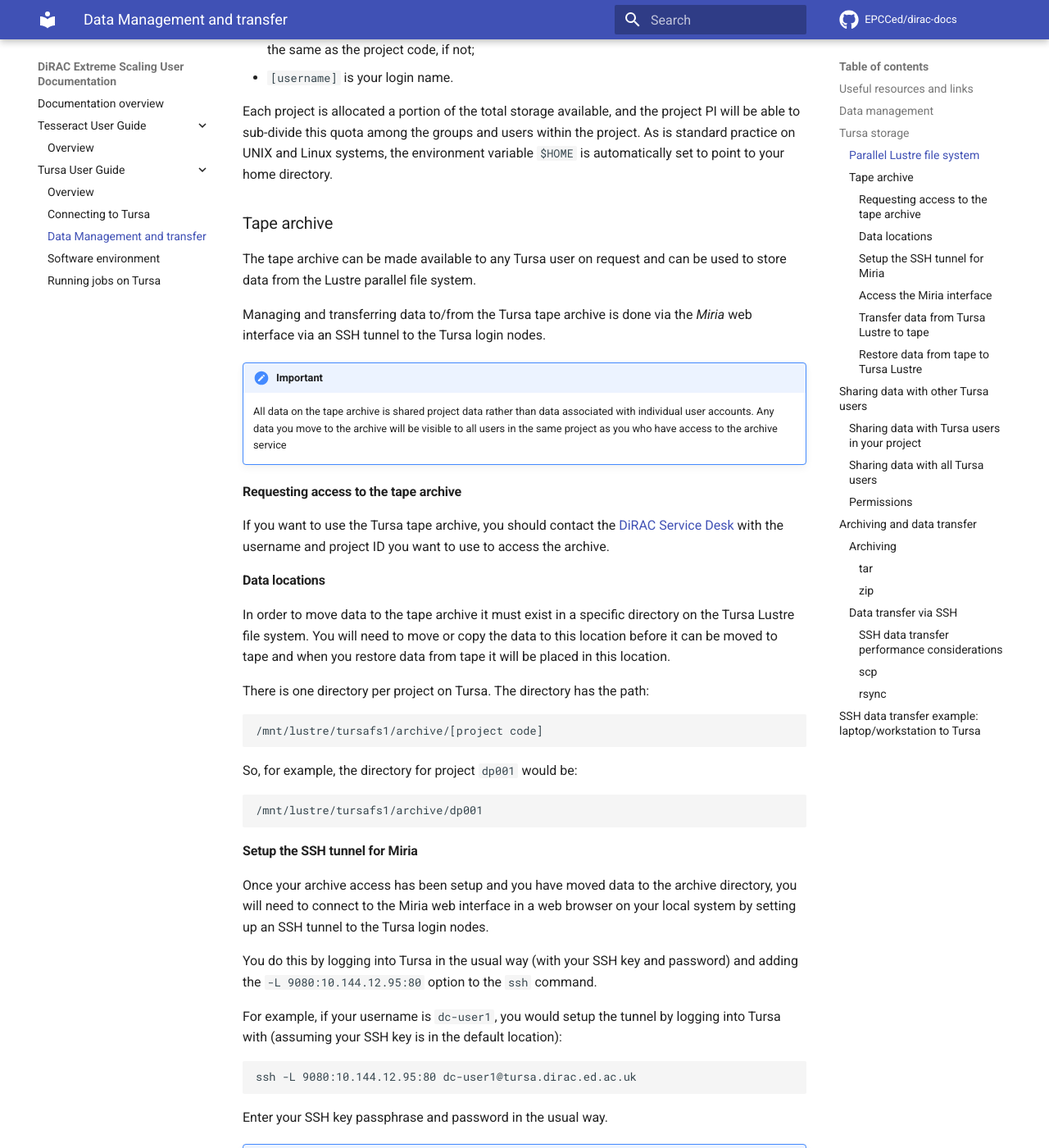
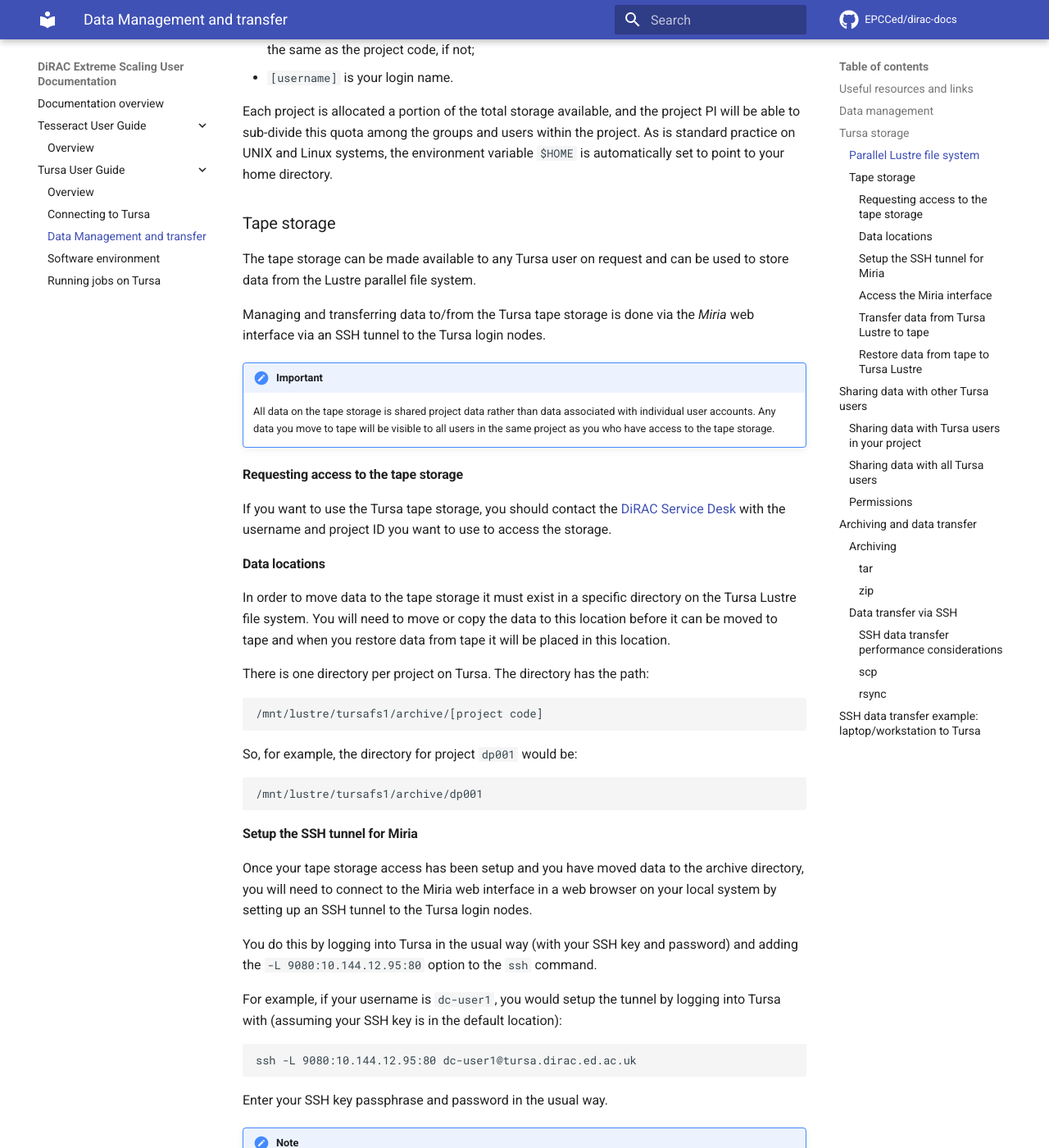
Before and after one commit to EPCCed/dirac-docs, an MkDocs documentation site: the page built from docs/tursa-user-guide/data.md, in a window 1280 px wide and 1400 px high, scrolled down 1178 px. Shown: the whole window at 82% size. Built offline with MkDocs 1.6.1 and Material for MkDocs 9.7.7, drawn with Linux system fonts in a browser that asks for light colours; comment, search, counter and statistics services are not loaded; some of the changed text lies outside the part shown.

Commit message:
Updated terminology

```diff
--- a/docs/tursa-user-guide/data.md
+++ b/docs/tursa-user-guide/data.md
@@ -26,7 +26,7 @@ also to ensure that your valuable data is protected.
 Tursa has two different storage systems available:
 
 * Parallel Lustre file system - for working, high-performance storage
-* Tape archive - for storing large amounts of data that are not currently required for jobs on the system
+* Tape storage - for storing large amounts of data that are not currently required for jobs on the system
 
 ### Parallel Lustre file system
 
@@ -51,30 +51,30 @@ and users within the project. As is standard practice on UNIX and Linux
 systems, the environment variable `$HOME` is automatically set to point
 to your home directory.
 
-### Tape archive
+### Tape storage
 
-The tape archive can be made available to any Tursa user on request and
+The tape storage can be made available to any Tursa user on request and
 can be used to store data from the Lustre parallel file system.
 
-Managing and transferring data to/from the Tursa tape archive is
+Managing and transferring data to/from the Tursa tape storage is
 done via the *Miria* web interface via an SSH tunnel to the Tursa
 login nodes.
 
 !!! important
-    All data on the tape archive is shared project data rather than
+    All data on the tape storage is shared project data rather than
     data associated with individual user accounts. Any data you move
-    to the archive will be visible to all users in the same project
-    as you who have access to the archive service
+    to tape will be visible to all users in the same project
+    as you who have access to the tape storage.
 
-#### Requesting access to the tape archive
+#### Requesting access to the tape storage
 
-If you want to use the Tursa tape archive, you should contact the
+If you want to use the Tursa tape storage, you should contact the
 [DiRAC Service Desk](mailto:dirac-support@epcc.ed.ac.uk) with the
-username and project ID you want to use to access the archive.
+username and project ID you want to use to access the storage.
 
 #### Data locations
 
-In order to move data to the tape archive it must exist in a specific
+In order to move data to the tape storage it must exist in a specific
 directory on the Tursa Lustre file system. You will need to move or copy
 the data to this location before it can be moved to tape and when you
 restore data from tape it will be placed in this location.
@@ -93,7 +93,7 @@ So, for example, the directory for project `dp001` would be:
 
 #### Setup the SSH tunnel for Miria
 
-Once your archive access has been setup and you have moved data to the
+Once your tape storage access has been setup and you have moved data to the
 archive directory, you will need to connect to the Miria web interface
 in a web browser on your local system by setting up an SSH tunnel to the
 Tursa login nodes.
@@ -124,7 +124,7 @@ URL:
 
 You should see an interface asking you for a username and password. Use the
 username and password that you use to log into Tursa to log into the tape
-archive interface.
+storage interface.
 
 #### Transfer data from Tursa Lustre to tape
 
```
